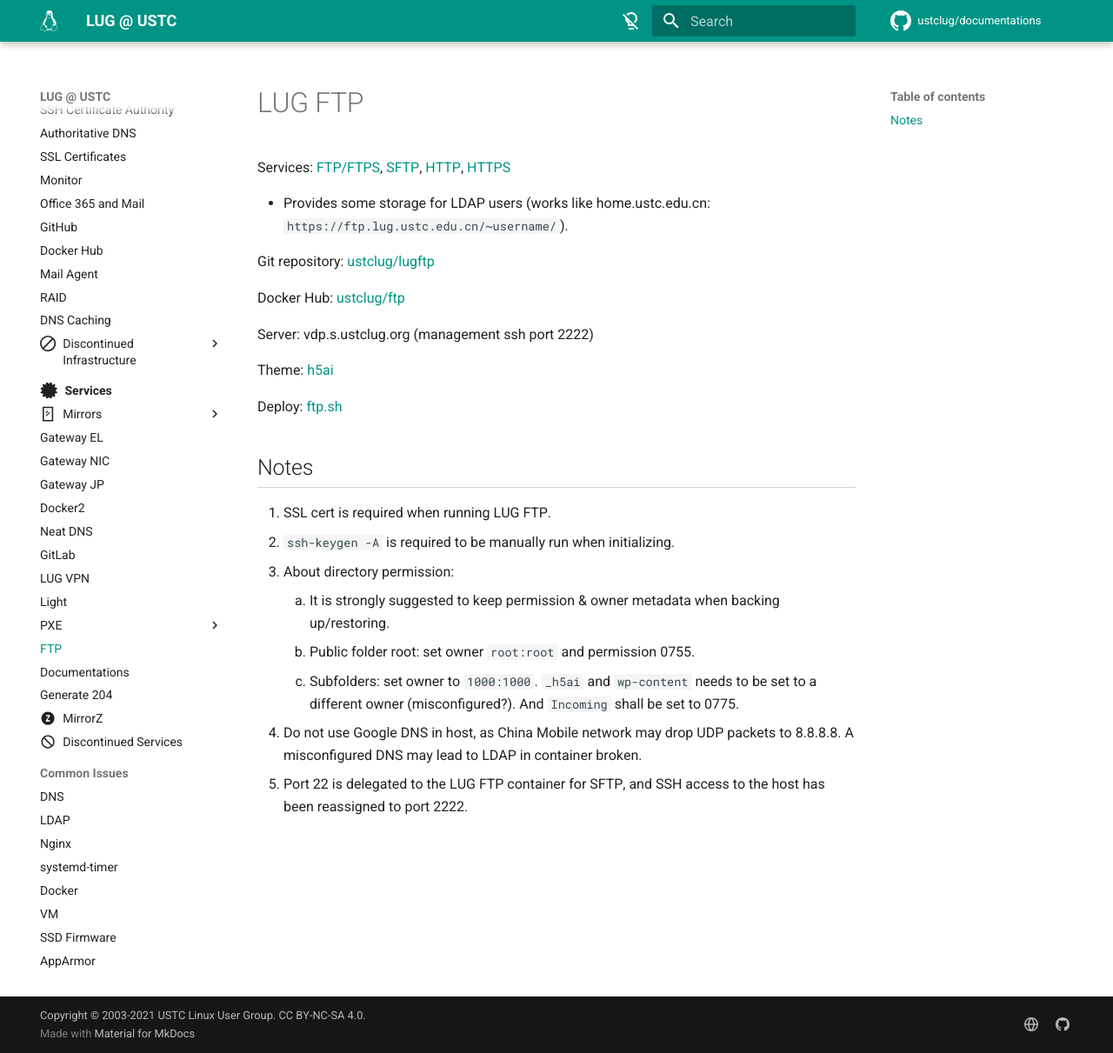
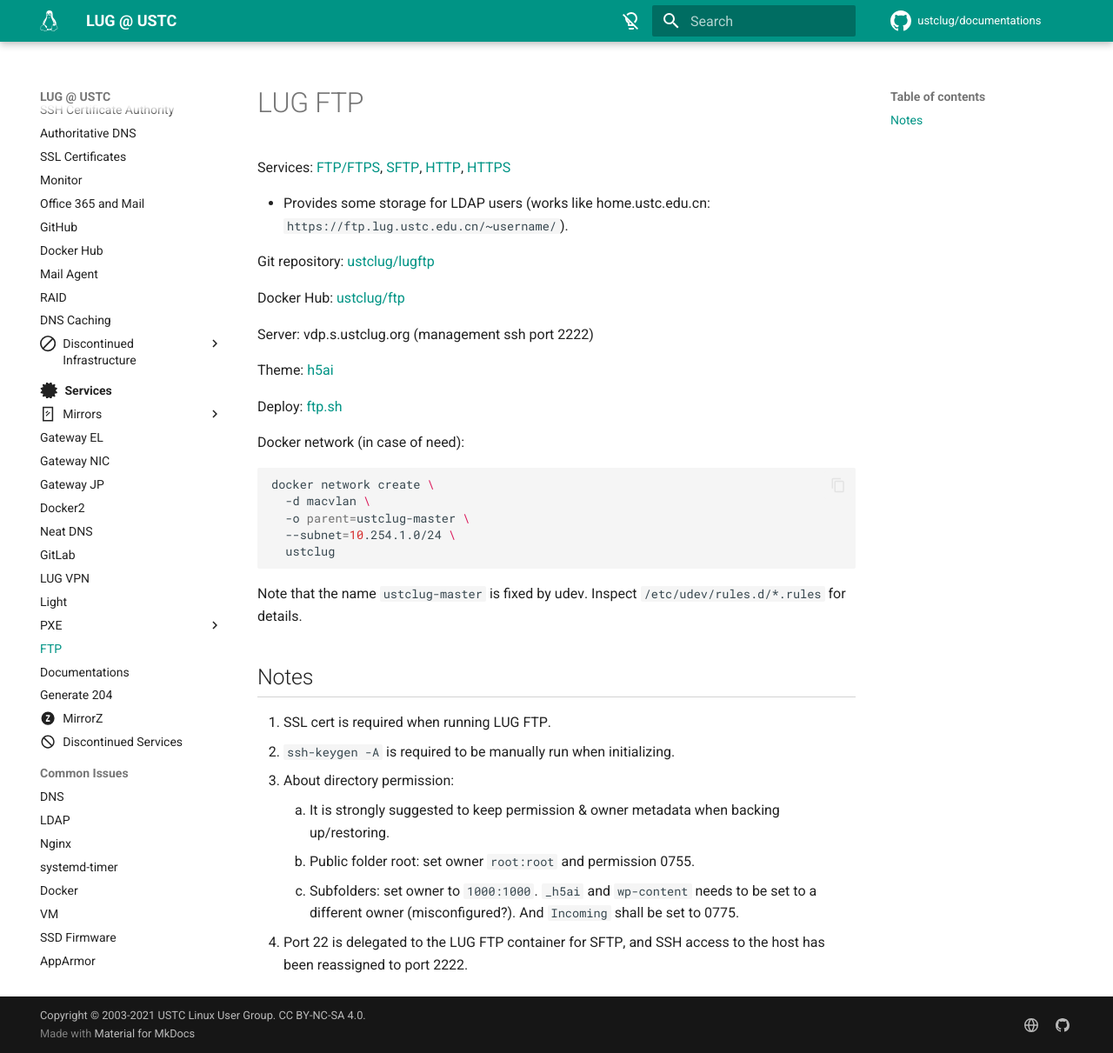
Before and after one commit to ustclug/documentations, an MkDocs documentation site: the page built from docs/services/ftp.md, in a window 1280 px wide and 1211 px high. Shown: the whole window at 87% size. Built offline with MkDocs 1.6.1 and Material for MkDocs 9.7.7, drawn with Linux system fonts in a browser that asks for light colours; comment, search, counter and statistics services are not loaded.

Commit message:
ftp: Add docker network create

````diff
--- a/docs/services/ftp.md
+++ b/docs/services/ftp.md
@@ -14,6 +14,19 @@
 
 Deploy: [ftp.sh](https://github.com/ustclug/docker-run-script/blob/master/ftp/ftp.sh)
 
+Docker network (in case of need):
+
+```shell
+docker network create \
+  -d macvlan \
+  -o parent=ustclug-master \
+  --subnet=10.254.1.0/24 \
+  ustclug
+```
+
+Note that the name `ustclug-master` is fixed by udev.
+Inspect `/etc/udev/rules.d/*.rules` for details.
+
 ## Notes
 
 1.  SSL cert is required when running LUG FTP.
@@ -22,5 +35,4 @@
     1. It is strongly suggested to keep permission & owner metadata when backing up/restoring.
     2. Public folder root: set owner `root:root` and permission 0755.
     3. Subfolders: set owner to `1000:1000`. `_h5ai` and `wp-content` needs to be set to a different owner (misconfigured?). And `Incoming` shall be set to 0775.
-4.  Do not use Google DNS in host, as China Mobile network may drop UDP packets to 8.8.8.8. A misconfigured DNS may lead to LDAP in container broken.
-5.  Port 22 is delegated to the LUG FTP container for SFTP, and SSH access to the host has been reassigned to port 2222.
+4.  Port 22 is delegated to the LUG FTP container for SFTP, and SSH access to the host has been reassigned to port 2222.
````
